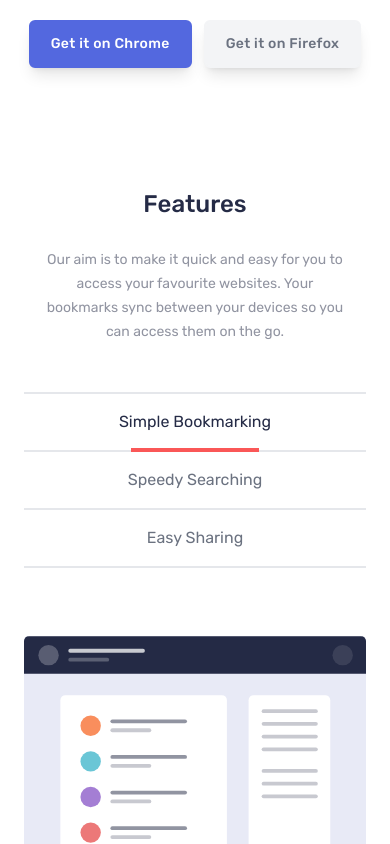
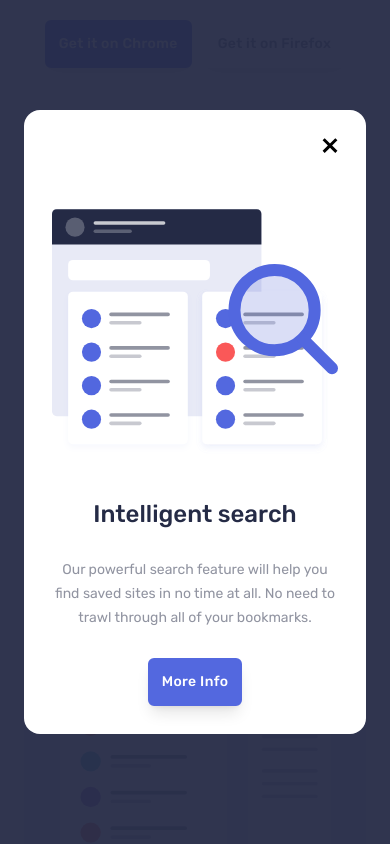
Before and after one commit to KarolKotomski/Bookmark-Manager, a React (Create React App) app: page / in a window 390 px wide. Both pictures are taken after a click on the element "Simple Bookmarking". Shown: the part 576-1420 px from the top of the page. Built offline with nearby package versions, Linux system fonts and the light colour scheme.

Commit message:
PopUpModal added, styled and logic implemented. CloseIcon new dynamic style added.

```diff
--- a/src/App.tsx
+++ b/src/App.tsx
@@ -5,10 +5,49 @@ import Faq from "./components/Faq";
 import Contact from "./components/Contact";
 import Footer from "./components/Footer";
 import Hero from "./components/Hero";
+import PopUpModal from "./components/PopUpModal";
+import { useEffect, useState } from "react";
 
 function App() {
+  const [isModalActive, setIsModalActive] = useState(false);
+
+  const handleMouseEnter = (event: any) => {
+    const mouseY = event.clientY;
+
+    if (mouseY <= 5) {
+      setIsModalActive(true);
+    }
+  };
+
+  const handleClose = () => {
+    setIsModalActive(false);
+  };
+
+  useEffect(() => {
+    // Dodaj zdarzenie dla ruchu myszy na oknie
+    window.addEventListener("mousemove", handleMouseEnter);
+
+    // Pokaż modal po 30 sekundach
+    const timer = setTimeout(() => {
+      setIsModalActive(true);
+    }, 30000);
+
+    // Usuń zdarzenie i wyczyść timer po odmontowaniu komponentu
+    return () => {
+      window.removeEventListener("mousemove", handleMouseEnter);
+      clearTimeout(timer);
+    };
+  }, []);
+
+  useEffect(() => {
+    // Ukryj/pokaż pasek przewijania
+    document.body.style.overflow = isModalActive ? "hidden" : "auto";
+  }, [isModalActive]);
+
   return (
     <>
+      {isModalActive && <PopUpModal closeRequest={handleClose} />}
+
       <header>
         <Navbar />
       </header>
--- a/src/components/BackgroundShape.tsx
+++ b/src/components/BackgroundShape.tsx
@@ -1,5 +1,5 @@
 const BackgroundShape = () => {
-  return <div className="h-full w-full rounded-r-full bg-blueBright"></div>;
+  return <div className="h-full w-full rounded-l-full bg-blueBright"></div>;
 };
 
 export default BackgroundShape;
--- a/src/components/Footer.tsx
+++ b/src/components/Footer.tsx
@@ -20,7 +20,7 @@ const Footer = () => {
     <div className="bg-blueDark">
       <div className="container flex flex-col items-center gap-10 py-8 text-sm tracking-widest md:flex-row md:justify-between">
         <div className="flex flex-col items-center gap-10 md:flex-row ">
-          <LogoIcon style="blue/white/white" />
+          <LogoIcon fillColor="blue/white/white" />
           <nav>
             <ul className="flex flex-col gap-7 px-6 text-center md:flex-row">
               {handleNavElementsMapping()}
--- a/src/components/MobileMenu.tsx
+++ b/src/components/MobileMenu.tsx
@@ -29,18 +29,18 @@ const MobileMenu = ({ isMenuActive, handleCloseMenu }: Props) => {
         isMenuActive ? "w-full" : "w-0"
       }`}
     >
-      <div className="flex w-full flex-col gap-9 container">
+      <div className="container flex w-full flex-col gap-9">
         <div
           onClick={handleCloseMenu}
           className="flex items-center justify-between transition-colors"
         >
-          <LogoBookmark style="white/dark/white" />
-          <CloseIcon />
+          <LogoBookmark fillColor="white/dark/white" />
+          <CloseIcon fillColor="white" />
         </div>
         <nav className="border-t border-slate-600">
           <ul className="flex flex-col items-center text-xl">
             {handleNavElementsMapping()}
-            <li className="mt-6 w-full cursor-pointer rounded-md border-2 border-white p-2 text-center font-medium tracking-widest text-white transition duration-300 hover:text-redBright">
+            <li className="mt-6 w-full cursor-pointer rounded-md border-2 border-white p-2 text-center font-medium tracking-widest text-white transition duration-300 hover:border-redBright hover:text-redBright">
               LOGIN
             </li>
           </ul>
--- a/src/components/Navbar.tsx
+++ b/src/components/Navbar.tsx
@@ -37,7 +37,7 @@ const Navbar = () => {
       <MobileMenu isMenuActive={isMenuActive} handleCloseMenu={handleClick} />
 
       <div className="container flex items-center justify-between py-9 lg:py-12 text-sm tracking-widest">
-        <LogoIcon style="blue/white/dark" />
+        <LogoIcon fillColor="blue/white/dark" />
         <nav className="flex items-center gap-10">
           <ul className="hidden items-center gap-10 lg:flex">
             {handleNavElementsMapping()}
--- /dev/null
+++ b/src/components/PopUpModal.tsx
@@ -0,0 +1,57 @@
+import SectionHead from "./SectionHead";
+import { bannerContentList } from "../data/data";
+import ButtonStandard from "./buttons/ButtonStandard";
+import CloseIcon from "./icons/CloseIcon";
+
+type Props = {
+  closeRequest: () => void;
+};
+
+const PopUpModal = ({ closeRequest }: Props) => {
+  const handleModalContentMapping = () => {
+    return bannerContentList.map(
+      ({ header, paragraph, id, buttonText, image, altText }) => {
+        if (id === 2) {
+          return (
+            <div key={id} className="rounded-2xl bg-white">
+              <div className="flex justify-end p-7">
+                <div onClick={closeRequest} className="flex">
+                  <CloseIcon fillColor="black" />
+                </div>
+              </div>
+              <div
+                key={id}
+                className="grid grid-cols-1  p-7 lg:grid-cols-2 lg:p-10"
+              >
+                <div className="mx-auto lg:ml-auto">
+                  <img src={image} alt={altText} />
+                </div>
+                <div className="self-center text-center lg:p-10 lg:text-start">
+                  <SectionHead header={header} paragraph={paragraph} />
+                  <div className="pt-7">
+                    <ButtonStandard label={buttonText[0]} applyStyle="blue" />
+                  </div>
+                </div>
+              </div>
+            </div>
+          );
+        }
+        return null;
+      },
+    );
+  };
+
+  return (
+    <>
+      <div
+        onClick={closeRequest}
+        className="fixed bottom-0 left-0 right-0 top-0 z-10 bg-blueDark opacity-95"
+      ></div>
+      <div className="container fixed left-1/2 top-1/2 z-20 -translate-x-1/2 -translate-y-1/2 transform">
+        {handleModalContentMapping()}
+      </div>
+    </>
+  );
+};
+
+export default PopUpModal;
--- a/src/components/buttons/ButtonStandard.tsx
+++ b/src/components/buttons/ButtonStandard.tsx
@@ -22,7 +22,7 @@ const ButtonStandard = ({ label, applyStyle }: Props) => {
 
   return (
     <button
-      className={`whitespace-nowrap rounded-md border-2 px-5 py-3 text-sm font-medium tracking-wide transition duration-300 ${buttonStyle}`}
+      className={`whitespace-nowrap rounded-md border-2 px-3 py-3 text-sm font-medium tracking-wide transition duration-300 xs:px-5 ${buttonStyle}`}
     >
       {label}
     </button>
--- a/src/components/icons/CloseIcon.tsx
+++ b/src/components/icons/CloseIcon.tsx
@@ -1,6 +1,21 @@
-const CloseIcon = () => {
+type Props = {
+  fillColor: string;
+};
+
+const CloseIcon = ({ fillColor }: Props) => {
+  let selectedColor;
+
+  if (fillColor === "white") {
+    selectedColor = "white";
+  }
+  if (fillColor === "black") {
+    selectedColor = "black";
+  }
+
   return (
-    <button className="fill-white transition duration-300">
+    <button
+      className={`fill-${selectedColor} transition duration-300 hover:fill-redBright`}
+    >
       <svg xmlns="http://www.w3.org/2000/svg" width="16" height="15">
         <path
           fillRule="evenodd"
@@ -10,5 +25,4 @@ const CloseIcon = () => {
     </button>
   );
 };
-
 export default CloseIcon;
--- a/src/components/icons/LogoBookmark.tsx
+++ b/src/components/icons/LogoBookmark.tsx
@@ -1,22 +1,22 @@
 type Props = {
-  style: string;
+  fillColor: string;
 };
 
-const LogoBookmark = ({ style }: Props) => {
+const LogoBookmark = ({ fillColor }: Props) => {
   let circleColor;
   let insideCircleColor;
   let textColor;
-  if (style === "blue/white/dark") {
+  if (fillColor === "blue/white/dark") {
     circleColor = "#5267DF";
     insideCircleColor = "white";
     textColor = "#242A45";
   }
-  if (style === "blue/white/white") {
+  if (fillColor === "blue/white/white") {
     circleColor = "#5267DF";
     insideCircleColor = "white";
     textColor = "white";
   }
-  if (style === "white/dark/white") {
+  if (fillColor === "white/dark/white") {
     circleColor = "white";
     insideCircleColor = "#242A45";
     textColor = "white";
```
